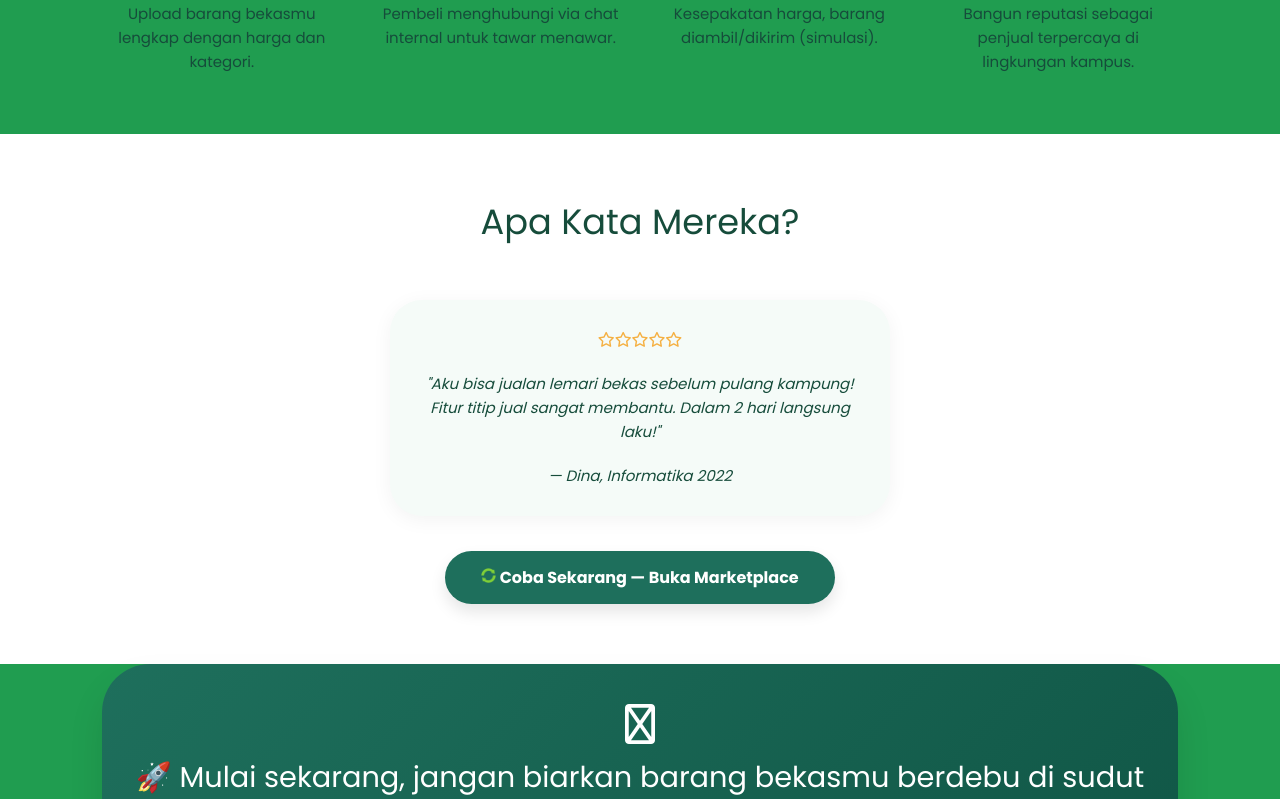
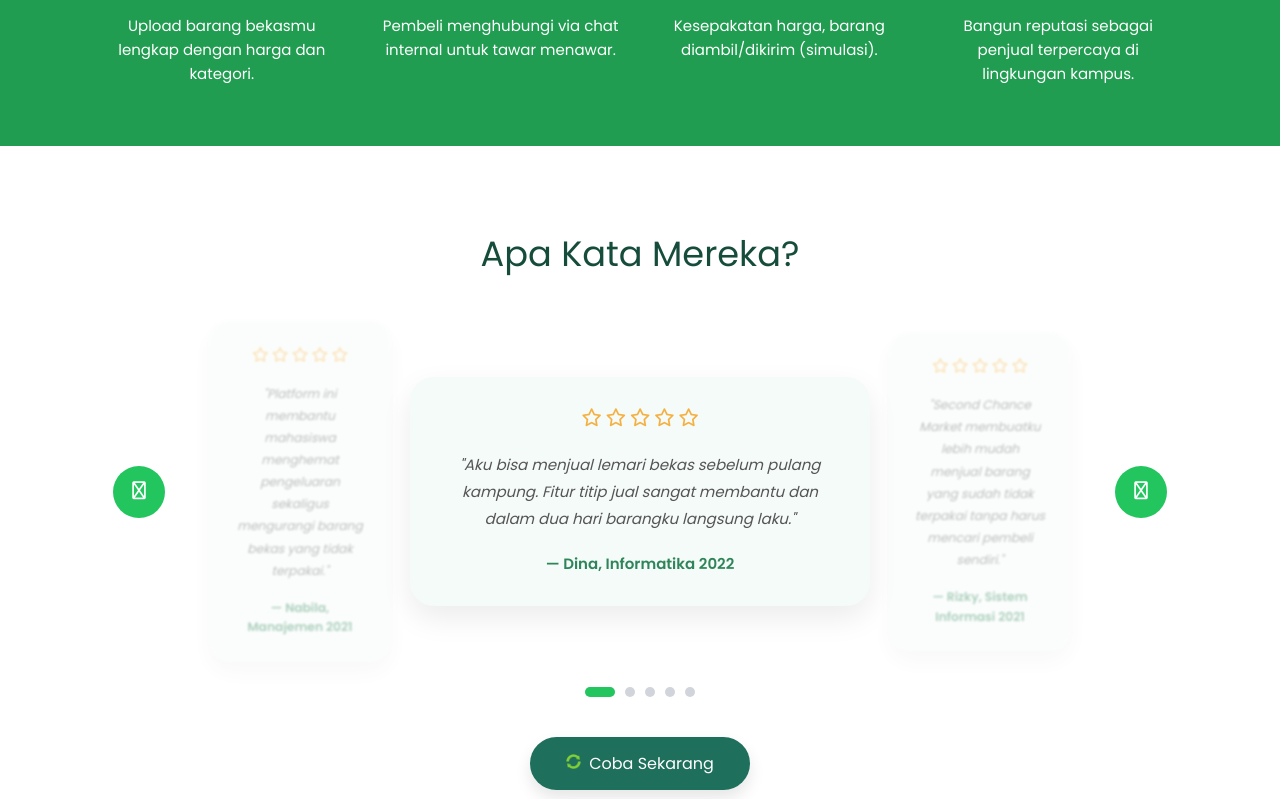
Before and after one commit to ViandaKaretji07/Second-Chance-Market, a Vue app in the folder our-project/: page / in a window 1280 px wide. Shown: the part 1881-2680 px from the top of the page. Built offline with nearby package versions, Linux system fonts and the light colour scheme.

Commit message:
Perbaikan bagian slider testimoni

```diff
--- a/our-project/src/assets/main.css
+++ b/our-project/src/assets/main.css
@@ -283,6 +283,10 @@ body {
     background: hsla(143.04,66.14%,37.06%,1);
 }
 
+.how-it-works .section-title {
+    color: white;
+}
+
 .steps {
     display: flex;
     flex-wrap: wrap;
@@ -291,10 +295,33 @@ body {
     margin-top: 30px;
 }
 
+.steps p{
+    color: white;
+}
+
+.steps h3 {
+    font-weight: 600;
+    color: #ffffff;
+    margin-bottom: 12px;
+}
+
 .step {
     flex: 1;
     min-width: 200px;
     text-align: center;
+    transition: transform 0.3s ease  box-shadow 0.3s ease;
+    cursor: pointer;
+}
+
+.step:hover {
+    transform: translateY(-8px);
+}
+
+.step:hover .step-number {
+    background: #FFD54F;
+    color: #2E7D32;
+    transform: scale(1.15);
+    box-shadow: 0 10px 20px rgba(0,0,0,.2);
 }
 
 .step-number {
@@ -309,22 +336,172 @@ body {
     font-size: 1.8rem;
     font-weight: bold;
     color: white;
+    transition: all 0.3s ease;
 }
 
 .testimoni {
-    background: white;
-    padding: 60px 8%;
+  padding: 80px 8%;
+  background: #ffffff;
+  overflow: hidden;
+}
+
+.testimonial-wrapper {
+  display: flex;
+  align-items: center;
+  justify-content: center;
+  gap: 25px;
+  margin-top: 50px;
+}
+
+.testimonial-container {
+    height: 320px;
+    display: flex;
+    align-items: center;
 }
 
 .testi-card {
-    background: #f5fbf8;
-    border-radius: 32px;
-    padding: 28px;
-    max-width: 500px;
-    margin: 0 auto;
-    text-align: center;
-    font-style: italic;
-    box-shadow: var(--shadow-soft);
+  background: #f5fbf8;
+  border-radius: 24px;
+  padding: 30px;
+  width: 220px;
+  text-align: center;
+  box-shadow: 0 12px 30px rgba(0, 0, 0, 0.08);
+  transition: all 0.3s ease;
+  flex-shrink: 0;
+}
+
+.testi-card.active {
+  width: 460px;
+  transform: scale(1);
+  opacity: 1;
+  z-index: 2;
+}
+
+.testi-card.side {
+  transform: scale(0.82);
+  opacity: 0.4;
+  filter: blur(1px);
+}
+
+.stars {
+  margin-bottom: 18px;
+}
+
+.stars i {
+  color: #f5b042;
+  margin: 0 2px;
+  font-size: 18px;
+}
+
+.testimonial-text {
+  margin: 20px 0;
+  line-height: 1.8;
+  color: #555;
+  font-style: italic;
+}
+
+.testi-card h4 {
+  color: #2f855a;
+  font-weight: 600;
+}
+
+.nav-btn {
+  width: 52px;
+  height: 52px;
+  border: none;
+  border-radius: 50%;
+  background: #22c55e;
+  color: white;
+  cursor: pointer;
+  transition: all 0.3s ease;
+}
+
+.nav-btn:hover {
+  background: #16a34a;
+  transform: scale(1.08);
+}
+
+.nav-btn i {
+  font-size: 18px;
+}
+
+.indicator {
+  display: flex;
+  justify-content: center;
+  gap: 10px;
+  margin-top: 35px;
+}
+
+.indicator span {
+  width: 10px;
+  height: 10px;
+  background: #d1d5db;
+  border-radius: 50%;
+  transition: all 0.3s ease;
+}
+
+.indicator span.active {
+  width: 30px;
+  background: #22c55e;
+  border-radius: 20px;
+}
+
+.cta-wrapper {
+  margin-top: 40px;
+  text-align: center;
+}
+
+.btn-logo {
+  width: 15px;
+  height: 15px;
+  margin-right: 8px;
+}
+
+.show {
+  animation: fadeUp 0.7s ease forwards;
+}
+
+@keyframes fadeUp {
+  from {
+    opacity: 0;
+    transform: translateY(25px);
+  }
+
+  to {
+    opacity: 1;
+    transform: translateY(0);
+  }
+}
+
+@media (max-width: 992px) {
+  .testimonial-container {
+    width: 100%;
+    gap: 10px;
+  }
+
+  .testi-card.active {
+    width: 320px;
+  }
+
+  .testi-card.side {
+    display: none;
+  }
+}
+
+@media (max-width: 768px) {
+  .testimonial-wrapper {
+    gap: 10px;
+  }
+
+  .testi-card.active {
+    width: 100%;
+    min-height: auto;
+  }
+
+  .nav-btn {
+    width: 42px;
+    height: 42px;
+  }
 }
 
 footer {
--- a/our-project/src/components/Testimoni.vue
+++ b/our-project/src/components/Testimoni.vue
@@ -1,70 +1,170 @@
 <template>
-  <div class="testimoni">
+  <section class="testimoni">
     <div class="section-title">
       Apa Kata Mereka?
     </div>
 
-    <div class="testi-card">
-      <i class="fas fa-star" style="color: #f5b042;"></i>
-      <i class="fas fa-star" style="color: #f5b042;"></i>
-      <i class="fas fa-star" style="color: #f5b042;"></i>
-      <i class="fas fa-star" style="color: #f5b042;"></i>
-      <i class="fas fa-star" style="color: #f5b042;"></i>
+    <div class="testimonial-wrapper">
+      <button class="nav-btn left" @click="prevTestimonial">
+        <i class="fas fa-chevron-left"></i>
+      </button>
 
-      <p style="margin: 20px 0;">
-        "Aku bisa jualan lemari bekas sebelum pulang kampung!
-        Fitur titip jual sangat membantu.
-        Dalam 2 hari langsung laku!"
+      <div class="testimonial-container">
+        <div
+          v-for="(item, index) in visibleTestimonials"
+          :key="item.id"
+          class="testi-card"
+          :class="{
+            active: index === 1,
+            side: index !== 1
+          }"
+        >
+          <div class="stars">
+            <i
+              v-for="star in 5"
+              :key="star"
+              class="fas fa-star"
+            ></i>
+          </div>
+
+          <p class="testimonial-text">
+            "{{ item.text }}"
           </p>
 
-      <h4>— Dina, Informatika 2022</h4>
+          <h4>
+            — {{ item.name }}, {{ item.major }}
+          </h4>
+        </div>
       </div>
 
-    <div style="margin-top: 35px; text-align:center;">
+      <button class="nav-btn right" @click="nextTestimonial">
+        <i class="fas fa-chevron-right"></i>
+      </button>
+    </div>
+
+    <div class="indicator">
+      <span
+        v-for="(item, index) in testimonials"
+        :key="item.id"
+        :class="{ active: currentIndex === index }"
+      ></span>
+    </div>
+
+    <div class="cta-wrapper">
       <button class="btn-primary-landing" @click="goToMarket">
         <img
           src="@/assets/image/logo.png"
           alt="Logo"
-        style="width: 15px; height: 15px;"
+          class="btn-logo"
         />
-        Coba Sekarang — Buka Marketplace
+        <span>Coba Sekarang</span>
       </button>
     </div>
-
-  </div>
-
+  </section>
 </template>
 
 <script>
 export default {
-  name: 'Testimoni',
+  name: "Testimoni",
+
+  data() {
+    return {
+      currentIndex: 0,
+
+      testimonials: [
+        {
+          id: 1,
+          name: "Dina",
+          major: "Informatika 2022",
+          text: "Aku bisa menjual lemari bekas sebelum pulang kampung. Fitur titip jual sangat membantu dan dalam dua hari barangku langsung laku."
+        },
+        {
+          id: 2,
+          name: "Rizky",
+          major: "Sistem Informasi 2021",
+          text: "Second Chance Market membuatku lebih mudah menjual barang yang sudah tidak terpakai tanpa harus mencari pembeli sendiri."
+        },
+        {
+          id: 3,
+          name: "Sarah",
+          major: "Teknik Industri 2023",
+          text: "Aku mendapatkan meja belajar dengan harga yang jauh lebih murah. Kondisinya masih bagus dan sesuai dengan deskripsi."
+        },
+        {
+          id: 4,
+          name: "Andi",
+          major: "Teknik Informatika 2022",
+          text: "Fitur chat sangat memudahkan proses negosiasi. Semuanya terasa lebih praktis karena dilakukan dalam satu platform."
+        },
+        {
+          id: 5,
+          name: "Nabila",
+          major: "Manajemen 2021",
+          text: "Platform ini membantu mahasiswa menghemat pengeluaran sekaligus mengurangi barang bekas yang tidak terpakai."
+        }
+      ]
+    };
+  },
+
+  computed: {
+    visibleTestimonials() {
+      const total = this.testimonials.length;
+
+      const prevIndex =
+        (this.currentIndex - 1 + total) % total;
+
+      const nextIndex =
+        (this.currentIndex + 1) % total;
+
+      return [
+        this.testimonials[prevIndex],
+        this.testimonials[this.currentIndex],
+        this.testimonials[nextIndex]
+      ];
+    }
+  },
 
   methods: {
+    nextTestimonial() {
+      this.currentIndex =
+        (this.currentIndex + 1) %
+        this.testimonials.length;
+    },
+
+    prevTestimonial() {
+      this.currentIndex =
+        (this.currentIndex - 1 + this.testimonials.length) %
+        this.testimonials.length;
+    },
+
     goToMarket() {
       alert(
-        "✨ Menuju ke Marketplace Second Chance Market ✨\n(Dalam implementasi nyata, ini akan membuka halaman utama marketplace dengan semua fitur: Posting, Chat, Wishlist, Bundling, Titip Jual)"
-      )
+        "✨ Menuju ke Marketplace Second Chance Market ✨\n(Dalam implementasi nyata, ini akan membuka halaman marketplace.)"
+      );
 
-      window.open("#", "_self")
+      window.open("#", "_self");
     }
   },
 
   mounted() {
-    const observer = new IntersectionObserver((entries) => {
-      entries.forEach(entry => {
-        if(entry.isIntersecting) {
-          entry.target.style.opacity = "1"
-          entry.target.style.transform = "translateY(0)"
+    const observer = new IntersectionObserver(
+      (entries) => {
+        entries.forEach((entry) => {
+          if (entry.isIntersecting) {
+            entry.target.classList.add("show");
           }
-      })
-    }, { threshold: 0.1 })
+        });
+      },
+      {
+        threshold: 0.2
+      }
+    );
 
-    document.querySelectorAll('.testi-card').forEach(el => {
-      el.style.opacity = "0"
-      el.style.transform = "translateY(20px)"
-      el.style.transition = "0.5s ease-out"
-      observer.observe(el)
-    })
+    const section = document.querySelector(".testimonial-wrapper");
+
+    if (section) {
+      observer.observe(section);
     }
   }
+};
 </script>
```
Lines whose indentation alone changed are shown as unchanged.
